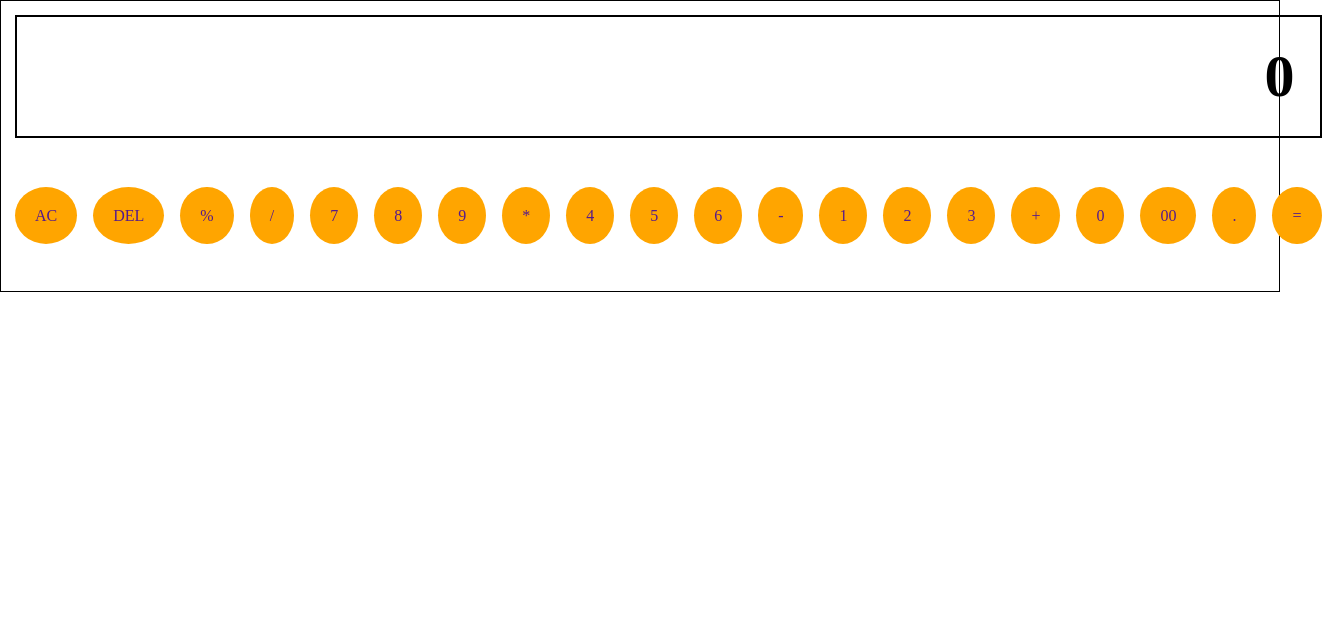
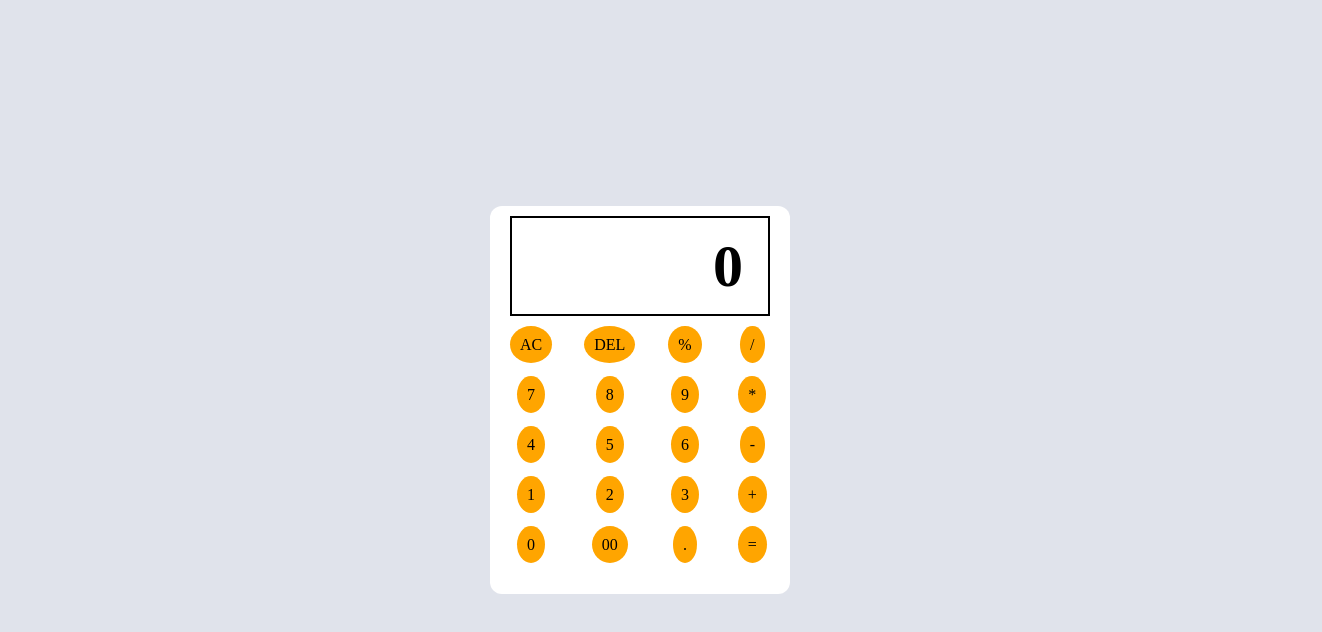
Before and after one commit to FedeArabito/calculadora, a plain HTML site: page index.html in a window 1280 px wide. Shown: the whole page, 1322 px wide, since content can reach past the window. Drawn offline with Linux system fonts and the light colour scheme.

Commit message:
tercer commit

```diff
--- a/css/style.css
+++ b/css/style.css
@@ -4,16 +4,24 @@
     margin: 0;
 }
 
-
+body{
+    height: 100vh;
+    display: flex;
+    justify-content: center;
+    align-items: center;
+    background-color: #e0e3eb;
+}
 
 .wrapper{
-    display: grid;
-    grid-template-rows: repeat(2,1fr);
-    gap: 1rem;
+    max-width: 300px;
     width: 100%;
-    max-height: 1000px;
-    border: 1px solid black;
-    padding: 14px;
+    padding: 10px 20px 20px;
+    border-radius: 12px;
+    background-color: white;
+    display: flex;
+    justify-content: center;
+    align-items: center;
+    flex-direction: column;
 }
 
 .operaciones{
@@ -24,6 +32,7 @@
     border: 2px solid black;
     padding: 25px;
     width: 100%;
+    height: 100px;
 }
 
 .operaciones span{
@@ -32,16 +41,18 @@
 }
 
 .wrapper .btn{
-    display: flex;
-    justify-content: center;
-    align-items: center;
-    gap: 1rem;
+    display: grid;
+    grid-template-columns: repeat(4,1fr);
+    gap: 2rem;
     width: 100%;
+    margin: 20px;
+    text-align: center;
 }
 
 .btn span a{
     text-decoration: none;
     background-color: orange;
-    padding: 20px;
+    padding: 10px;
     border-radius: 50%;
+    color: black;
 }
```
Also changed, not shown: index.html (+4 -0 lines).
